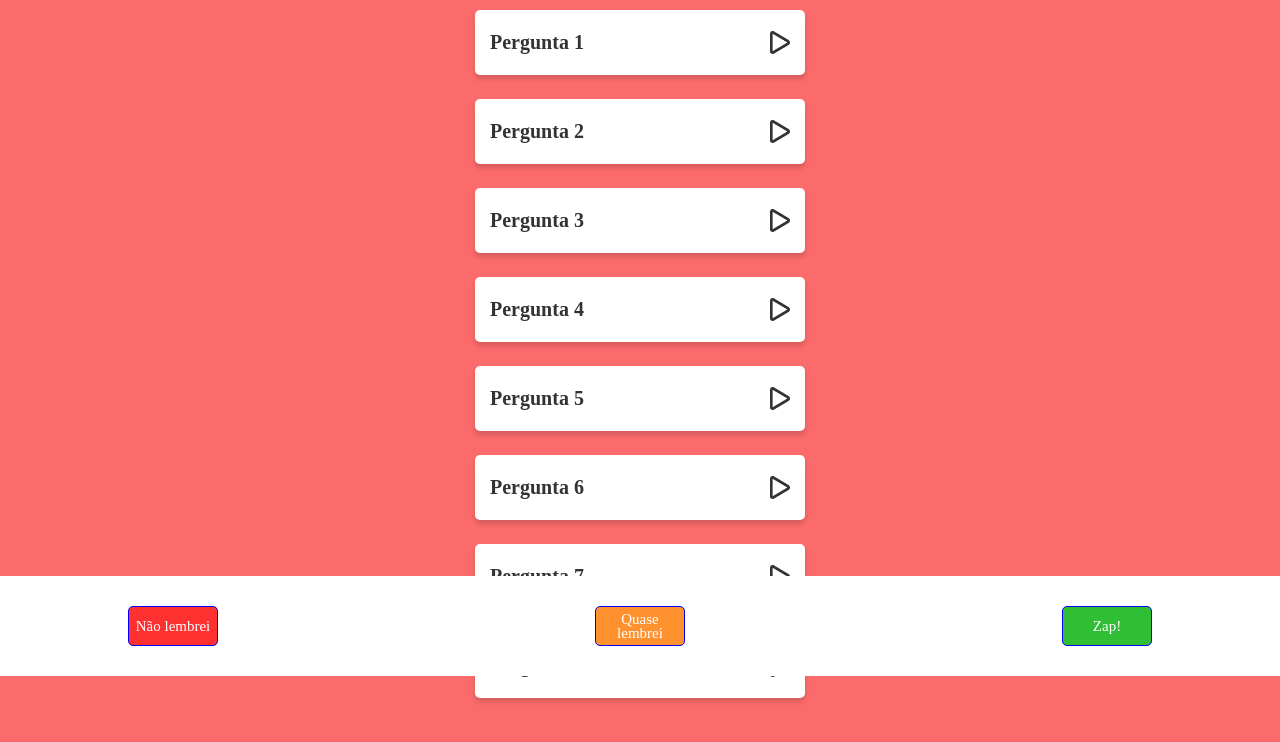
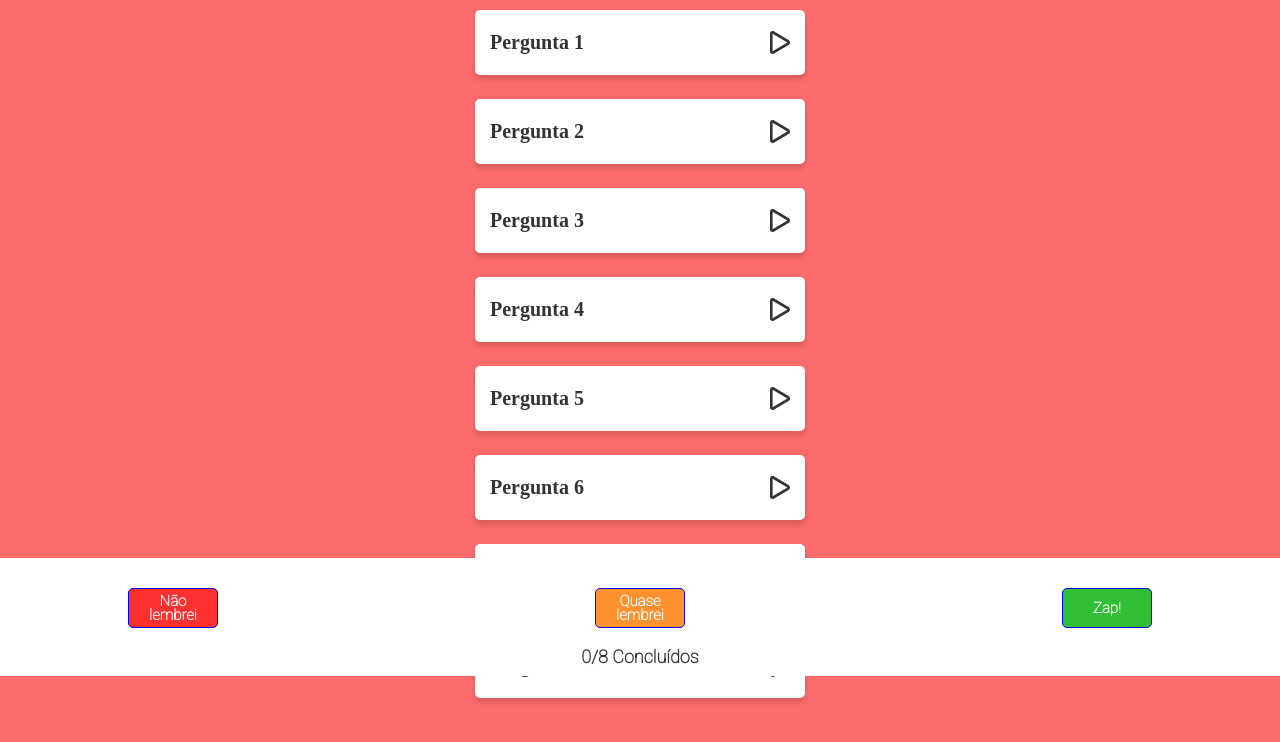
Before and after one commit to felipereismonteiro/projeto9-zaprecall, a React app: page / in a window 1280 px wide. Shown: the part 124-866 px from the top of the page. Built offline with nearby package versions, Linux system fonts and the light colour scheme.

Commit message:
algumas logicas prontas

```diff
--- a/public/index.html
+++ b/public/index.html
@@ -4,6 +4,9 @@
     <meta charset="utf-8" />
     <meta name="viewport" content="width=device-width, initial-scale=1" />
     <title>ZapRecall</title>
+    <link rel="preconnect" href="https://fonts.googleapis.com">
+    <link rel="preconnect" href="https://fonts.gstatic.com" crossorigin>
+    <link href="https://fonts.googleapis.com/css2?family=Roboto:wght@100&display=swap" rel="stylesheet">
   </head>
   <body>
     <noscript>You need to enable JavaScript to run this app.</noscript>
--- a/src/componentes/app.js
+++ b/src/componentes/app.js
@@ -1,15 +1,27 @@
 import styled from "styled-components"
+import {useState} from "react"
 
 import Footer from "./footer"
 import Header from "./header"
 import Perguntas from "./perguntas"
 
 export default function App() {
+    const [contadorRespondidas, setContadorRespondidas] = useState()
+    const [resposta, setResposta] = useState("")
+
     return (
         <Container>
             <Header />
-            <Perguntas />
-            <Footer />
+            <Perguntas
+                escolha={resposta}
+                setResposta={setResposta}
+                contadorRespondidas={contadorRespondidas}
+                setContadorRespondidas={setContadorRespondidas} />
+
+            <Footer
+                resposta={resposta}
+                setResposta={setResposta}/>
+
         </Container>
     )
 };
--- a/src/componentes/footer.js
+++ b/src/componentes/footer.js
@@ -1,19 +1,30 @@
 import styled from "styled-components"
+import {decks} from "../arrays/decks"
 
-export default function Footer() {
+export default function Footer({resposta ,setResposta}) {
+
+    function verificaResposta(escolha) {
+        if(resposta === "") {
+            setResposta(escolha)
+        } else {
+            return false
+        }
+    }
+
     return (
         <DivFooter>
             <ContainerBotoes>
-                <Botao>
+                <Botao onClick={() => verificaResposta("Não lembrei")}>
                     <h1>Não lembrei</h1>
                 </Botao>
-                <Botao>
+                <Botao onClick={() => verificaResposta("Quase lembrei")}>
                     <h1>Quase lembrei</h1>
                 </Botao>
-                <Botao>
+                <Botao onClick={() => verificaResposta("Zap!")}>
                     <h1>Zap!</h1>
                 </Botao>
             </ContainerBotoes>
+            <ContadorTexto>{`0/${decks.length} Concluídos`}</ContadorTexto>
         </DivFooter>
     )
 };
@@ -42,9 +53,9 @@ const ContainerBotoes = styled.div`
 `
 const Botao = styled.button`
     width: 90px;
-    font-family: 'Recursive';
+    font-family: 'Roboto', sans-serif;
     font-style: normal;
-    font-weight: 400;
+    font-weight: bold;
     font-size: 15px;
     line-height: 14px;
     display: flex;
@@ -66,3 +77,8 @@ const Botao = styled.button`
         background-color: #2FBE34;
     }
 `
+const ContadorTexto = styled.h1`
+    @import url('https://fonts.googleapis.com/css2?family=Roboto:wght@100&display=swap');
+    font-family: 'Roboto', sans-serif;
+    font-weight: bold;
+`
--- a/src/componentes/perguntas.js
+++ b/src/componentes/perguntas.js
@@ -9,58 +9,84 @@ import iconeQuase from "../assets/img/icone_quase.png"
 
 import { decks } from "../arrays/decks"
 
-export default function Perguntas() {
+export default function Perguntas({escolha}) {
 
     return (
         <>
-            {decks.map((e, i) => <Pergunta index={i} />)}
+            {decks.map((e, i) => <Pergunta key={i} index={i} pergunta={e.P} resposta={e.R} escolha={escolha} />)}
         </>
     )
 
-    function Pergunta({ index }) {
-        return (
-            <>
-                <TagPergunta className="PerguntaFechada">
-                    <p>Pergunta {index + 1}</p>
-                    <img src={perguntaLogo}/>
-                </TagPergunta>
-            </>
-        )
+    function Pergunta({ index, pergunta, resposta, escolha }) {
+        const [variavelPergunta, setVariavelPergunta] = useState("PerguntaFechada")
+
+        function verificarImagem() {
+            switch(variavelPergunta) {
+                case "PerguntaFechada":
+                    return perguntaLogo;
+                case "PerguntaAbertaPergunta":
+                    return setaVirar
+                case "PerguntaAbertaResposta":
+                    return setaVirar
+                case "PerguntaFinalizadaErro":
+                    return iconeErro
+                case "PerguntaFinalizadaAcerto":
+                    return iconeCerto
+                default:
+                    return iconeQuase
+            }
         }
 
-    function PerguntaAbertaComponente() {
-        return (
-            <PerguntaAberta>
-                <h1>O que e jsx???</h1>
-                <img src={setaVirar} />
-            </PerguntaAberta>
-        )
+        function verificaCard(card, index) {
+            if(card === "PerguntaAbertaResposta") {
+                switch(escolha) {
+                    case "":
+                        return setVariavelPergunta("PerguntaAbertaResposta")
+                    case "Não lembrei":
+                        return setVariavelPergunta("PerguntaFinalizadaErro")
+                    case "Quase lembrei":
+                        return setVariavelPergunta("PerguntaFinalizadaQuase")
+                    case "Zap!":
+                        return setVariavelPergunta("PerguntaFinalizadaAcerto")
+                }
             }
 
-    function PerguntaFinalizadaErroComponente() {
-        return (
-            <PerguntaFinalizadaErro>
-                <p>Pergunta 1</p>
-                <img src={iconeErro} />
-            </PerguntaFinalizadaErro>
-        )
+            switch(card) {
+                case "PerguntaFechada":
+                    return setVariavelPergunta("PerguntaAbertaPergunta");
+                case "PerguntaAbertaPergunta":
+                    return setVariavelPergunta("PerguntaAbertaResposta")
+                case "PerguntaAbertaResposta":
+                    return setVariavelPergunta("PerguntaFinalizadaAcerto")
+                default:
+                    return `Pergunta ${index + 1}`
+            }
         }
 
-    function PerguntaFinalizadaAcertoComponente() {
-        return (
-            <PerguntaFinalizadaAcerto>
-                <p>Pergunta 1</p>
-                <img src={iconeCerto} />
-            </PerguntaFinalizadaAcerto>
-        )
+        function verificaTexto() {
+            switch(variavelPergunta) {
+                case "PerguntaFechada":
+                    return `Pergunta ${index + 1}`;
+                case "PerguntaAbertaPergunta":
+                    return pergunta;
+                case "PerguntaAbertaResposta":
+                    return resposta;
+                case "PerguntaFinalizadaErro":
+                    return `Pergunta ${index + 1}`;
+                case "PerguntaFinalizadaAcerto":
+                    return `Pergunta ${index + 1}`;
+                default:
+                    return `Pergunta ${index + 1}`;
+            }
         }
 
-    function PerguntaFinalizadaQuaseComponente() {
         return (
-            <PerguntaFinalizadaQuase>
-                <p>Pergunta 1</p>
-                <img src={iconeQuase} />
-            </PerguntaFinalizadaQuase>
+            <TagPergunta className={variavelPergunta}>
+                <p>{verificaTexto()}</p>
+                <img src={verificarImagem()}
+                alt={index}
+                onClick={() => verificaCard(variavelPergunta, index, escolha)}/>
+            </TagPergunta>
         )
     }
 };
@@ -86,7 +112,35 @@ const TagPergunta = styled.div`
             color: #333333;
         }
     }
-    &&.PerguntaAberta {
+    &&.PerguntaAbertaPergunta {
+        width: 300px;
+        margin: 12px;
+        padding: 15px;
+        min-height: 100px;
+        background: #FFFFD5;
+        box-shadow: 0px 4px 5px rgba(0yellow, 0, 0, 0.15);
+        border-radius: 5px;
+        font-family: 'Recursive';
+        font-style: normal;
+        font-weight: 400;
+        line-height: 22px;
+        color: #333333;
+        position: relative;
+        display: flex;
+        flex-direction: column;
+        justify-content: space-between;
+        && img {
+            position: absolute;
+            bottom: 10px;
+            right: 10px;
+        }
+        && h1 {
+            font-size: 25px;
+            font-weight: bold;
+        }
+    }
+
+    &&.PerguntaAbertaResposta {
         width: 300px;
         margin: 12px;
         padding: 15px;
```
Also changed, not shown: src/assets/css/style.css (deleted). Lines whose indentation alone changed are shown as unchanged.
